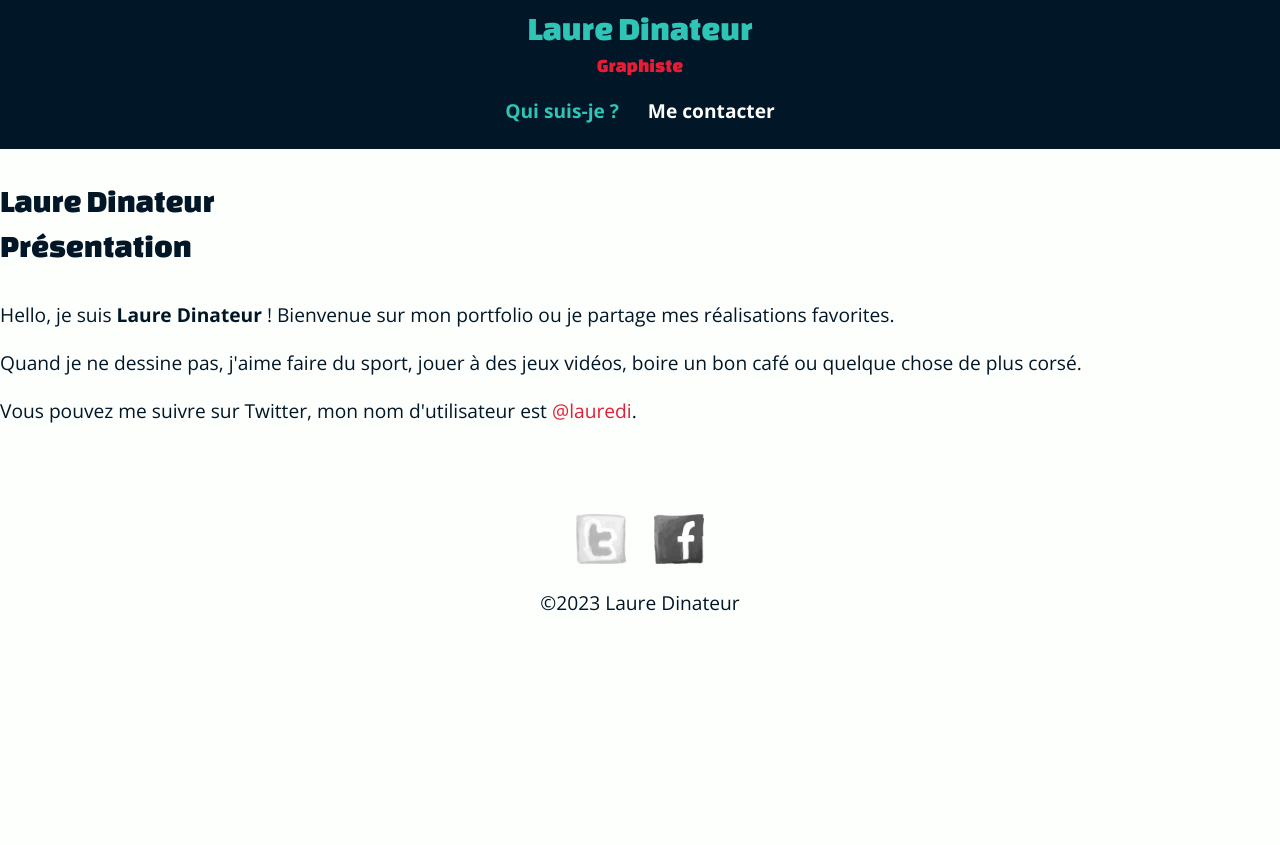
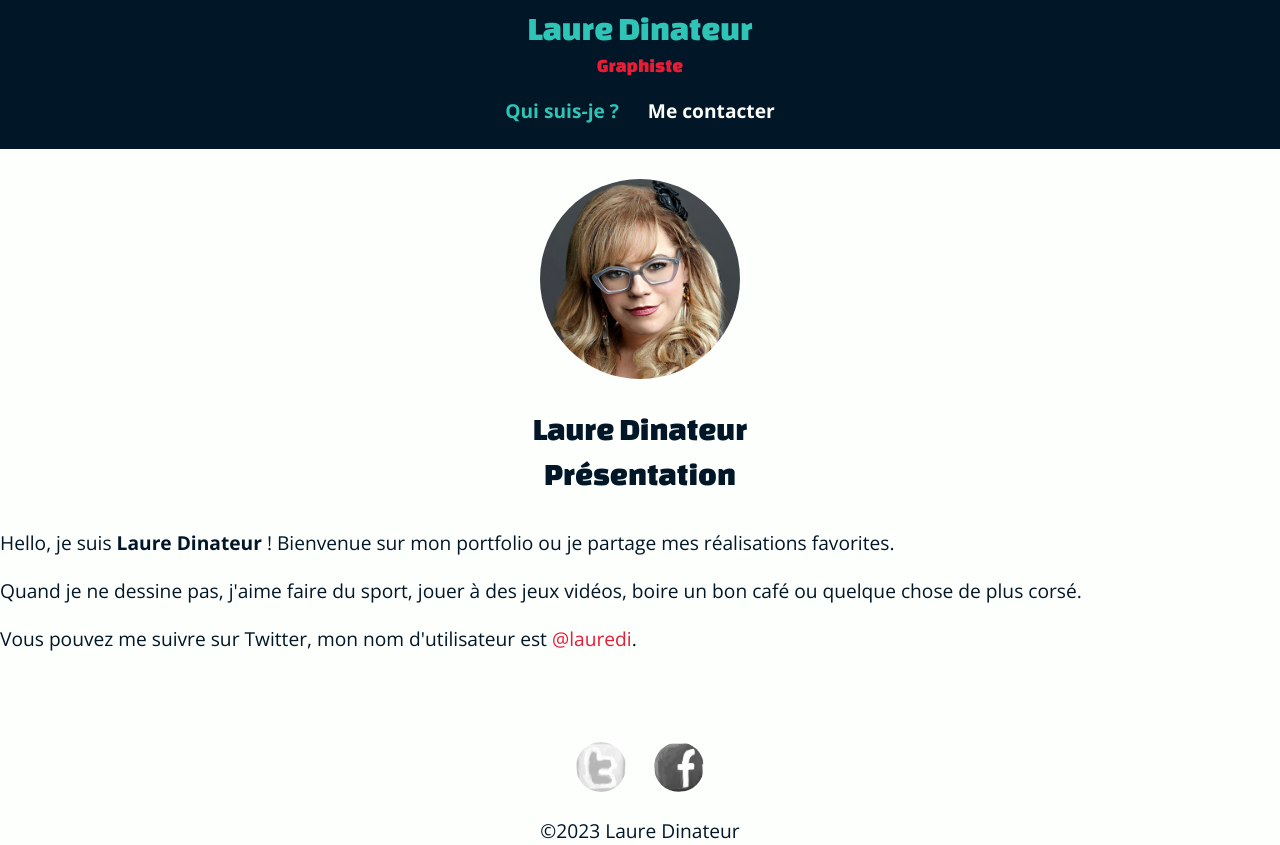
Before and after one commit to esig-jura/b053-laure-dinateur-Noa-faretra, a plain HTML site: page _sources/base.html in a window 1280 px wide. Before the commit the page ends 800 px from the top, so only its background shows below. Drawn offline with Linux system fonts and the light colour scheme; a web font is replaced by a local one.

Commit message:
avancement du qui suisje

```diff
--- a/_sources/base.html
+++ b/_sources/base.html
@@ -22,7 +22,7 @@
     <!-- ajout du css-->
     <link rel="stylesheet" href="css/css.css">
 </head>
-<body>
+<body class = "page-infos">
 
 <header>
     <a href="index.html">
@@ -38,6 +38,9 @@
     </nav>
 </header>
     <main>
+        <div class = "photos">
+            <img src="images/laure-dinateur-graphiste.jpg" alt="Laure Dinateur Graphiste">
+        </div>
         <!-- Titre principal (unique) de la page -->
         <h1>Laure Dinateur <br>Présentation</h1>
         <!-- Un paragraphe -->
--- a/_sources/css/css.css
+++ b/_sources/css/css.css
@@ -107,10 +107,23 @@ footer ul img:hover {
     filter: grayscale(0);
 }
 
+/****************************************************
 
+                 PAGE QUI SUIS-JE
 
+ **********************************************************/
 
+.page-infos h1{
+    text-align: center;
+}
+.page-infos .photos{
+    text-align: center;
+}
+.page-infos img {
+    max-width: 200px;
 
+    border-radius: 100px;
+}
 
 
 
@@ -153,7 +166,7 @@ a {
 }
 
 a:hover {
-    text-decoration: underline;
+    text-decoration: none;
 }
 h1,
 h2,
```
Also changed, not shown: _sources/index.html (+2 -1 lines).
